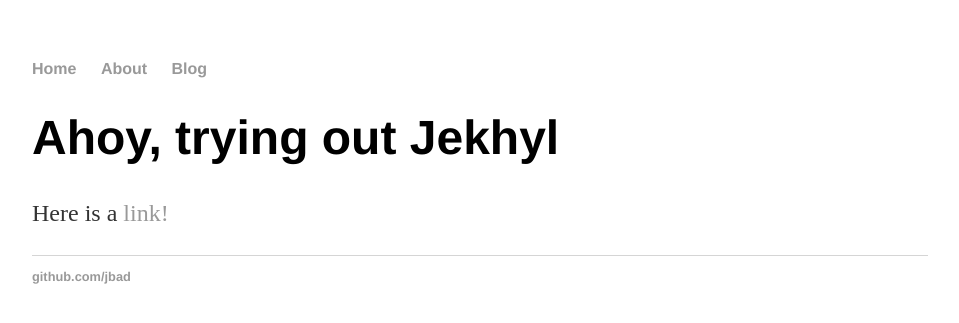
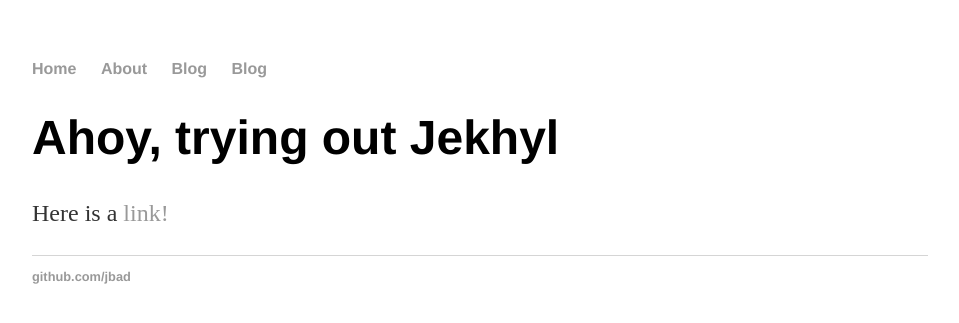
Before and after one commit to JBad/jbad.github.io, a Jekyll site: the page built from index.html, in a window 1280 px wide. Shown: the top 323 px of the page, without its empty margins (160-1119 px from the left). Built offline with Jekyll 4.4.1, drawn with Linux system fonts in a browser that asks for light colours.

Commit message:
add map to top level

```diff
--- a/_layouts/default.html
+++ b/_layouts/default.html
@@ -11,6 +11,7 @@
 	        		<li><a href="/">Home</a></li>
 		        	<li><a href="/about">About</a></li>
 	        		<li><a href="/blog">Blog</a></li>
+	        		<li><a href="/map">Blog</a></li>
 	    		</ul>
 			</nav>
 			<div class="container">
```
